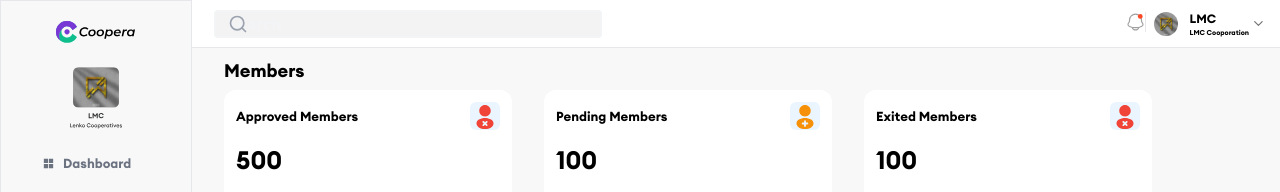
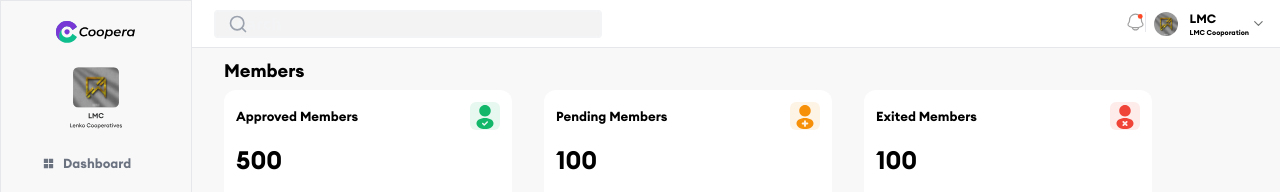
Before and after one commit to CooperaApp/coopera-Frontend, a React (Vite) app: page /members in a window 1280 px wide. Shown: the top 192 px of the page. Built offline with nearby package versions, Linux system fonts and the light colour scheme.

Commit message:
Member Dashboard Almost Done

```diff
--- a/src/pages/body/MemberBody.jsx
+++ b/src/pages/body/MemberBody.jsx
@@ -1,4 +1,4 @@
-import GreenMemberIcon from "../../assets/images/svg/Red-Member-Icon.svg";
+import GreenMemberIcon from "../../assets/images/svg/Green-Member-Icon.svg";
 import YellowMemberIcon from "../../assets/images/svg/Yellow-Member-Icon.svg";
 import RedMemberIcon from "../../assets/images/svg/Red-Member-Icon.svg";
 import ArrowOptions from "../../assets/images/svg/Arrow-Options.svg";
@@ -25,7 +25,7 @@ const MemberBody = () => {
               </div>
               <div
                 className="ml-4 h-7 rounded-md items-center"
-                style={{ backgroundColor: "#EBF5FF" }}
+                style={{ backgroundColor: "#E7F8F0" }}
               >
                 <img src={GreenMemberIcon} alt="No Img" />
               </div>
@@ -64,7 +64,7 @@ const MemberBody = () => {
               </div>
               <div
                 className="ml-4 h-7 rounded-md items-center"
-                style={{ backgroundColor: "#EBF5FF" }}
+                style={{ backgroundColor: "#FEF4E6" }}
               >
                 <img src={YellowMemberIcon} alt="No Img" />
               </div>
@@ -103,7 +103,7 @@ const MemberBody = () => {
               </div>
               <div
                 className="ml-4 h-7 rounded-md items-center"
-                style={{ backgroundColor: "#EBF5FF" }}
+                style={{ backgroundColor: "#FEECEB" }}
               >
                 <img src={RedMemberIcon} alt="No Img" />
               </div>
@@ -164,7 +164,8 @@ const MemberBody = () => {
           </div>
         </div>
 
-        <TableHeading headerOne="Date" headerTwo="MemberID" headerThree="Full Name" headerFour="Phone Number" headerFive="Role" headerSix="Status" />
+        <TableHeading headerOne="Date" headerTwo="MemberID" headerThree="Full Name"
+          headerFour="Phone Number" headerFive="Role" headerSix="Status" />
         <TableBody />
       </div>
     </div>
```
Also changed, not shown: src/pages/molecule/TableHeading.jsx (+11 -2 lines), src/assets/images/svg/Green-Member-Icon.svg.
